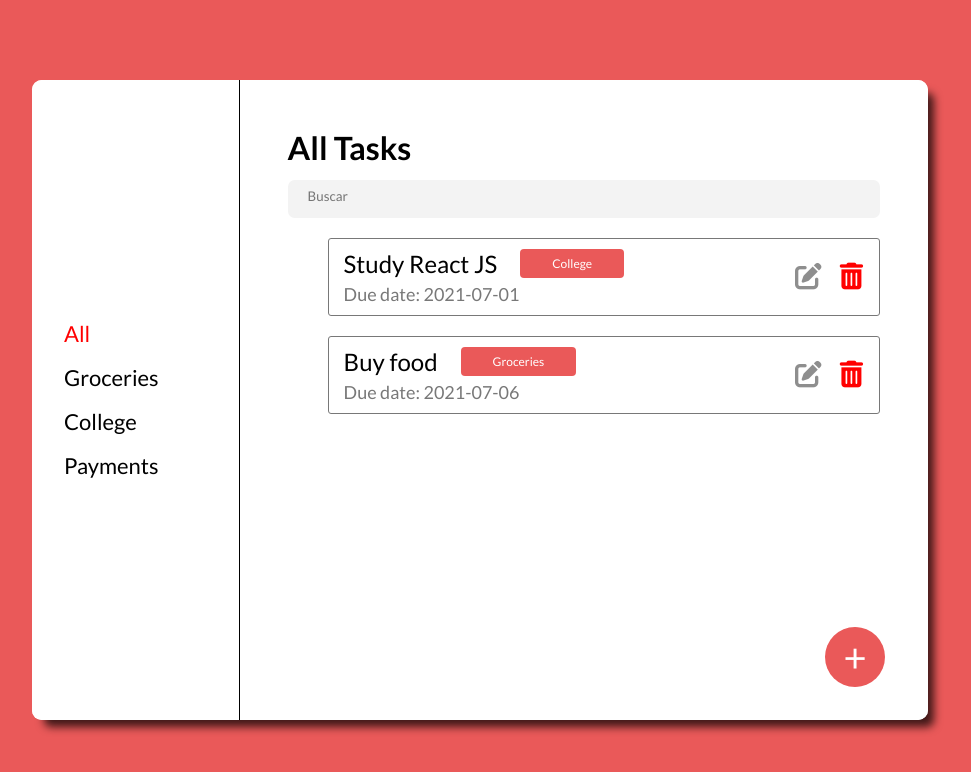
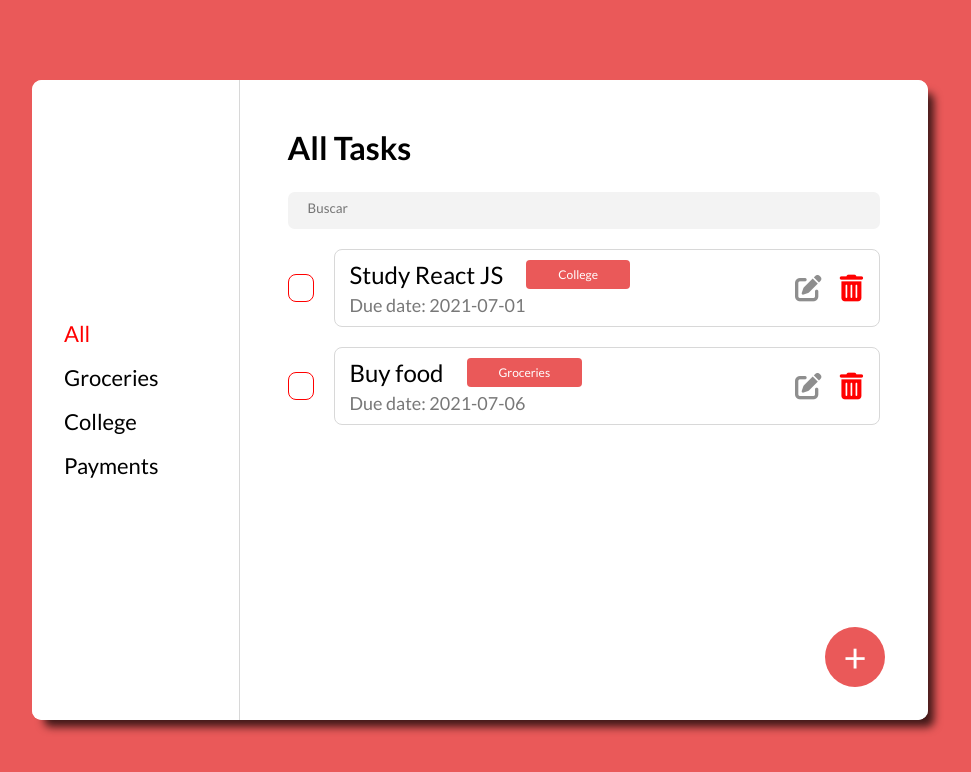
Before and after one commit to luis-unlam/Trabajo-React-GM2-, a React (Create React App) app: page / in a window 1280 px wide. Shown: the top 772 px of the page, without its empty margins (160-1131 px from the left). Built offline with nearby package versions, Linux system fonts and the light colour scheme.

Commit message:
feat: finish home page design and fix some CSS properties

```diff
--- a/src/components/HomePage/AllTodos.css
+++ b/src/components/HomePage/AllTodos.css
@@ -5,11 +5,31 @@
     flex-direction: column;
     margin-top: 20px;
     width: 100%;
+    padding-left: 0px;
 }
 
 .todos{
-    border: solid 1px #787878;
-    border-radius: 3px;
+    display: flex;
+    gap:20px;
+    align-items: center;
+}
+
+.inputCheckTodoContainer{
+    border: 1px solid red;
+    width: 28px;
+    height: 28px;
+    border-radius: 8px;
+}
+
+.inputCheckTodo{
+    width: 28px;
+    height: 28px;
+    display: none;
+}
+
+.completeTask{
+    border: solid 1px #D8D8D8;
+    border-radius: 8px;
     padding: 10px 10px 10px 15px;
     width: 100%;
     display: flex;
@@ -53,7 +73,6 @@
     color: #8E8E8E;
     background-color: white;
     border: none;
-    cursor: pointer;
 }
 
 .deleteButton{
--- a/src/components/HomePage/AllTodos.jsx
+++ b/src/components/HomePage/AllTodos.jsx
@@ -7,6 +7,10 @@ export function AllTodos() {
     <ul className="allTodos">
       {todos.map((todo) => (
         <li className="todos" key={todo.id}>
+          <div className="inputCheckTodoContainer">
+            <input type="checkbox" className="inputCheckTodo" />
+          </div>
+          <div className="completeTask">
             <div className="infoTask">
               <div className="taskFirstRow">
                 <p>{todo.name}</p>
@@ -25,6 +29,7 @@ export function AllTodos() {
                 <i className="fas fa-trash-alt fa-delete fa-2x" />
               </button>
             </div>
+          </div>
         </li>
       ))}
     </ul>
--- a/src/components/HomePage/Categories.css
+++ b/src/components/HomePage/Categories.css
@@ -7,7 +7,7 @@
     align-items: flex-start;
     padding-left: 2em;
     background-color: white;
-    border-right: 1px solid black;
+    border-right: 1px solid #D8D8D8;
     width: 30%;
     border-bottom-left-radius: 0.6em;
     border-top-left-radius: 0.6em;
--- a/src/components/HomePage/Categories.jsx
+++ b/src/components/HomePage/Categories.jsx
@@ -2,11 +2,11 @@ import './Categories.css'
 
 export function Categories() {
   return (
-    <div className="categoriesTask">
+    <nav className="categoriesTask">
       <h4 className="categoriesTask_item">All</h4>
       <h4 className="categoriesTask_item">Groceries</h4>
       <h4 className="categoriesTask_item">College</h4>
       <h4 className="categoriesTask_item">Payments</h4>
-    </div>
+    </nav>
   )
 }
--- a/src/components/HomePage/ViewTasks.css
+++ b/src/components/HomePage/ViewTasks.css
@@ -1,7 +1,7 @@
 @import '../../styles.css/variables.css';
 
 .inputTask {
-  margin-top: 1em;
+  margin-top: 25px;
   padding: 0.6em 0 1em 1.5em;
   background-color: var(--background-color-task);
   border: none;
```
Lines whose indentation alone changed are shown as unchanged.
